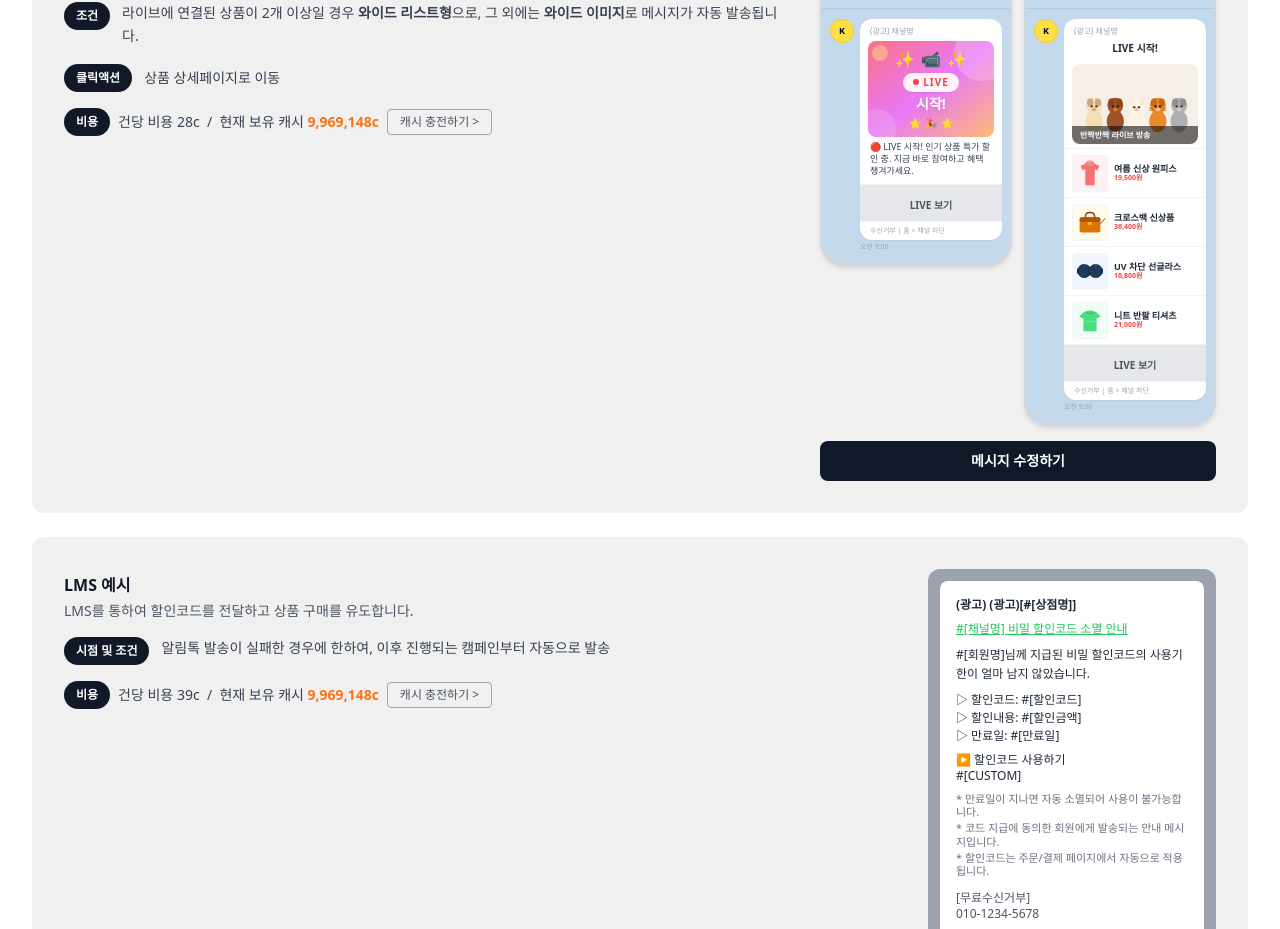
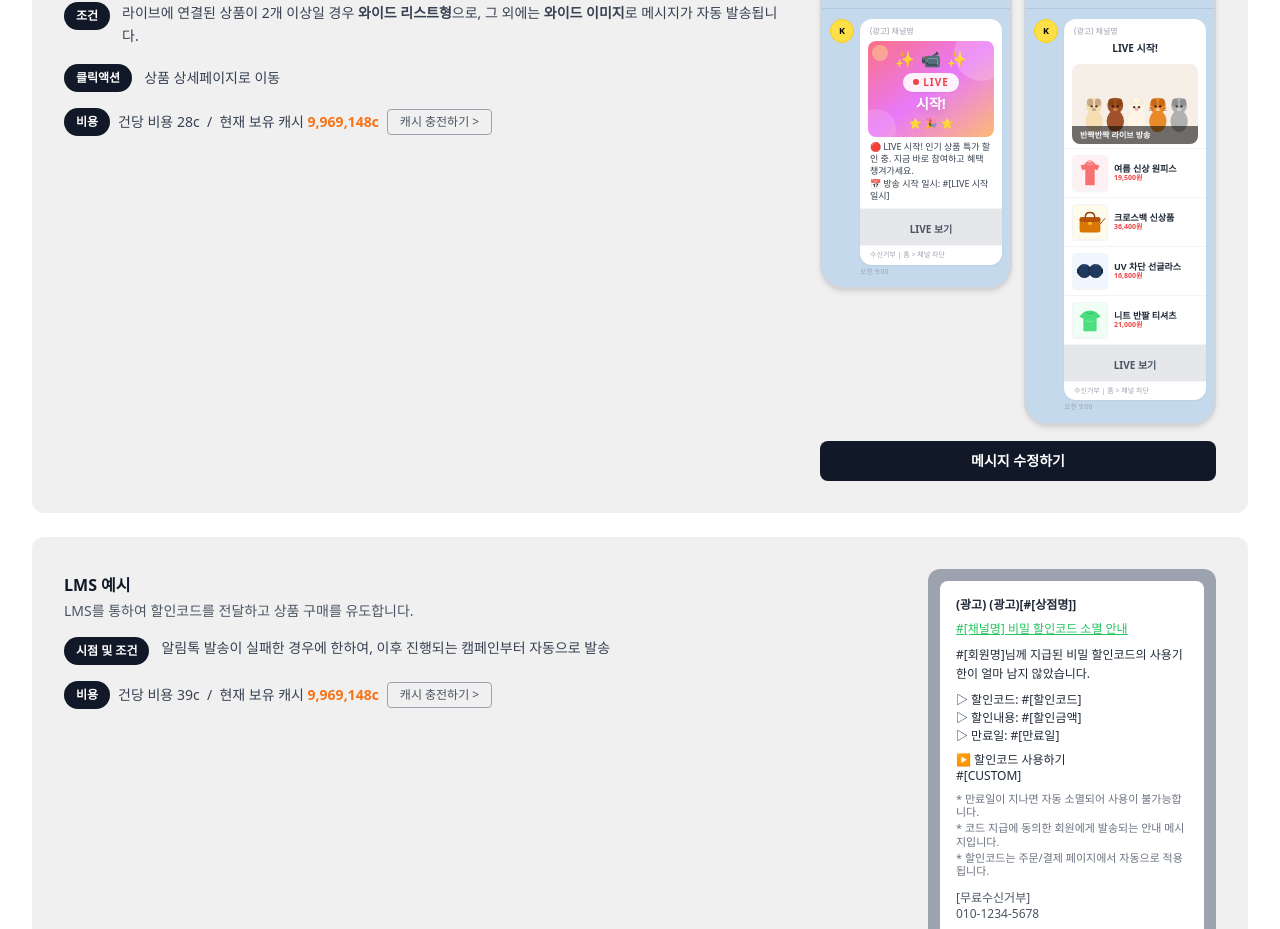
Before and after one commit to vldlzm/flexg_CRM_LIVE, a Next.js app: page /crm/live/create in a window 1280 px wide. Shown: the part 1583-2512 px from the top of the page. Built offline with nearby package versions, Linux system fonts and the light colour scheme.

Commit message:
auto: 2026-06-04 16:36

```diff
--- a/src/components/CrmLiveCreate.tsx
+++ b/src/components/CrmLiveCreate.tsx
@@ -487,8 +487,8 @@ export default function CrmLiveCreate() {
                             </div>
                           </div>
                           <div className="px-2.5 pb-1.5">
-                            <p className="text-[9px] leading-snug text-gray-700">
-                              🔴 LIVE 시작! 인기 상품 특가 할인 중. 지금 바로 참여하고 혜택 챙겨가세요.
+                            <p className="text-[9px] leading-snug text-gray-700 whitespace-pre-line">
+                              {'🔴 LIVE 시작! 인기 상품 특가 할인 중. 지금 바로 참여하고 혜택 챙겨가세요.\n📅 방송 시작 일시: #[LIVE 시작일시]'}
                             </p>
                           </div>
                           <div className="border-t border-gray-100 py-1.5 text-center bg-gray-200">
@@ -880,7 +880,7 @@ export default function CrmLiveCreate() {
                                   <p className="text-xs font-black text-white drop-shadow-md">시작!</p>
                                 </div>
                               </div>
-                              <div className="px-2.5 pb-1.5"><p className="text-[9px] leading-snug text-gray-700">{wideImageContent}</p></div>
+                              <div className="px-2.5 pb-1.5"><p className="text-[9px] leading-snug text-gray-700 whitespace-pre-line">{wideImageContent}</p></div>
                               <div className="flex border-t border-gray-100">
                                 {wideImageBtn1 && <div className="flex-1 py-1.5 text-center border-r border-gray-100"><span className="text-[10px] font-semibold text-gray-600">{wideImageBtn1}</span></div>}
                                 {wideImageBtn2 && <div className="flex-1 py-1.5 text-center"><span className="text-[10px] font-semibold text-gray-600">{wideImageBtn2}</span></div>}
```
